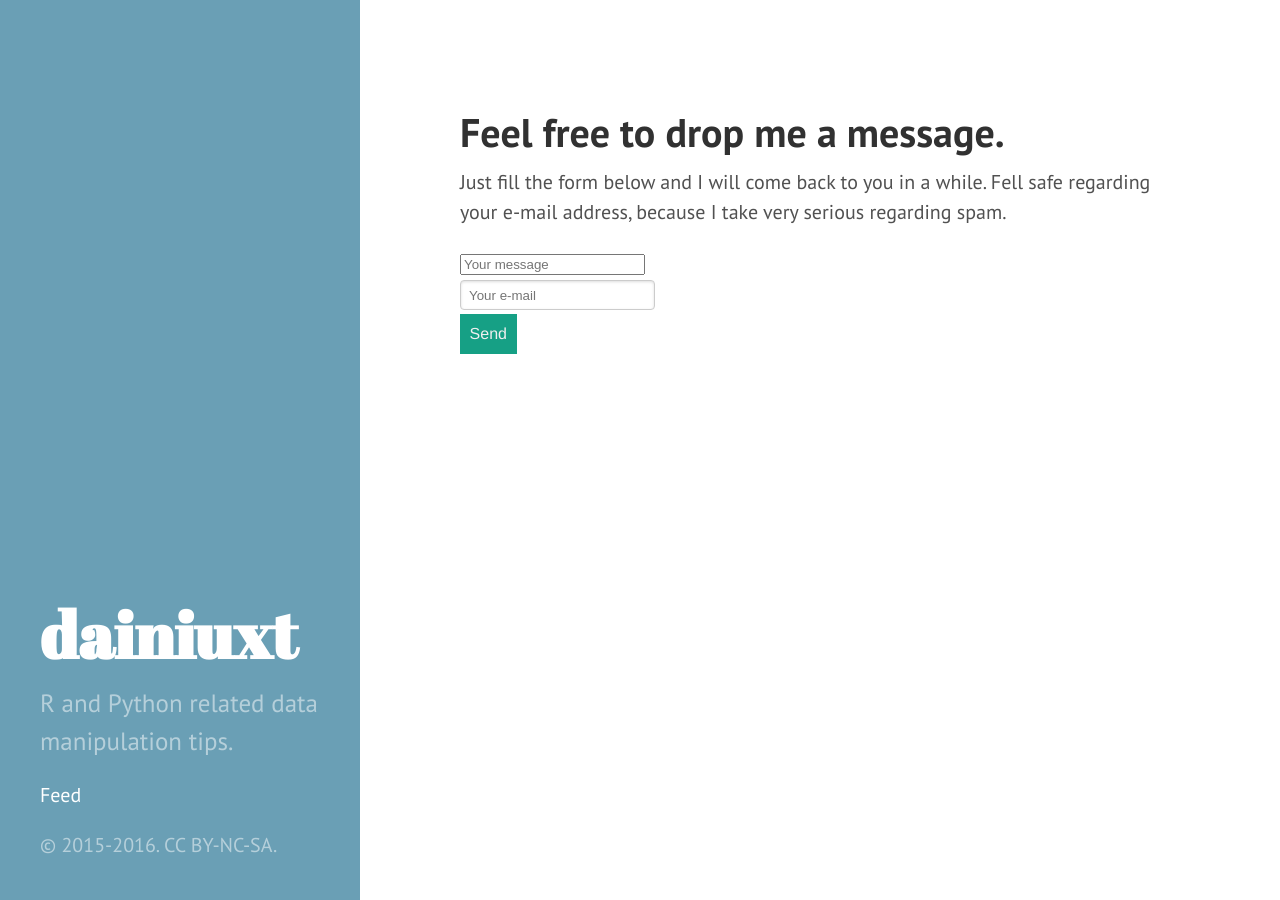
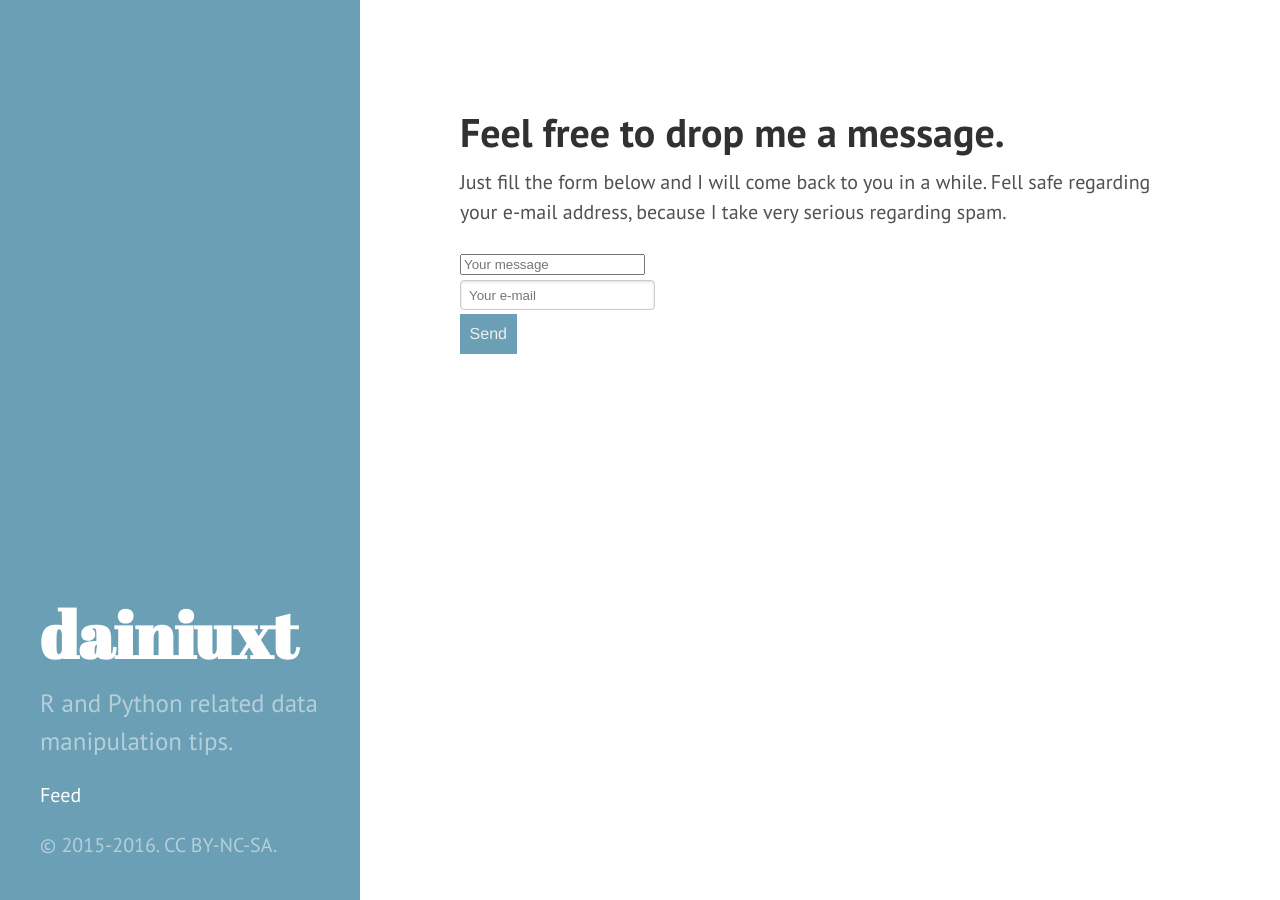
Before and after one commit to dainiuxt/dainiuxt.github.io, a Jekyll site: the page built from contactme.html, in a window 1280 px wide. Built offline with Jekyll 4.4.1, drawn with Linux system fonts in a browser that asks for light colours; comment, search, counter and statistics services are not loaded.

Commit message:
Update hyde.css

```diff
--- a/public/css/hyde.css
+++ b/public/css/hyde.css
@@ -266,7 +266,7 @@ a.sidebar-nav-item:focus {
   padding: 0.5em 0.6em;
   border: none;
   display: block;
-  background-color: #16A085;
+  background-color: #6A9FB5;
   color: #EFEFEF;
   font-family: "Helvetica Neue",Helvetica,Arial,sans-serif;
   font-size: 16px;
@@ -274,10 +274,10 @@ a.sidebar-nav-item:focus {
 }
 
 .form-stacked input[type="submit"]:hover {
- background-color: #0D6050;
+ background-color: rgba(255, 255, 255, 0.5);
 }
 
-.form-stacked textarea {
+.form-stacked text {
 	width: 100%;
 	height: 120px;
 }
```
